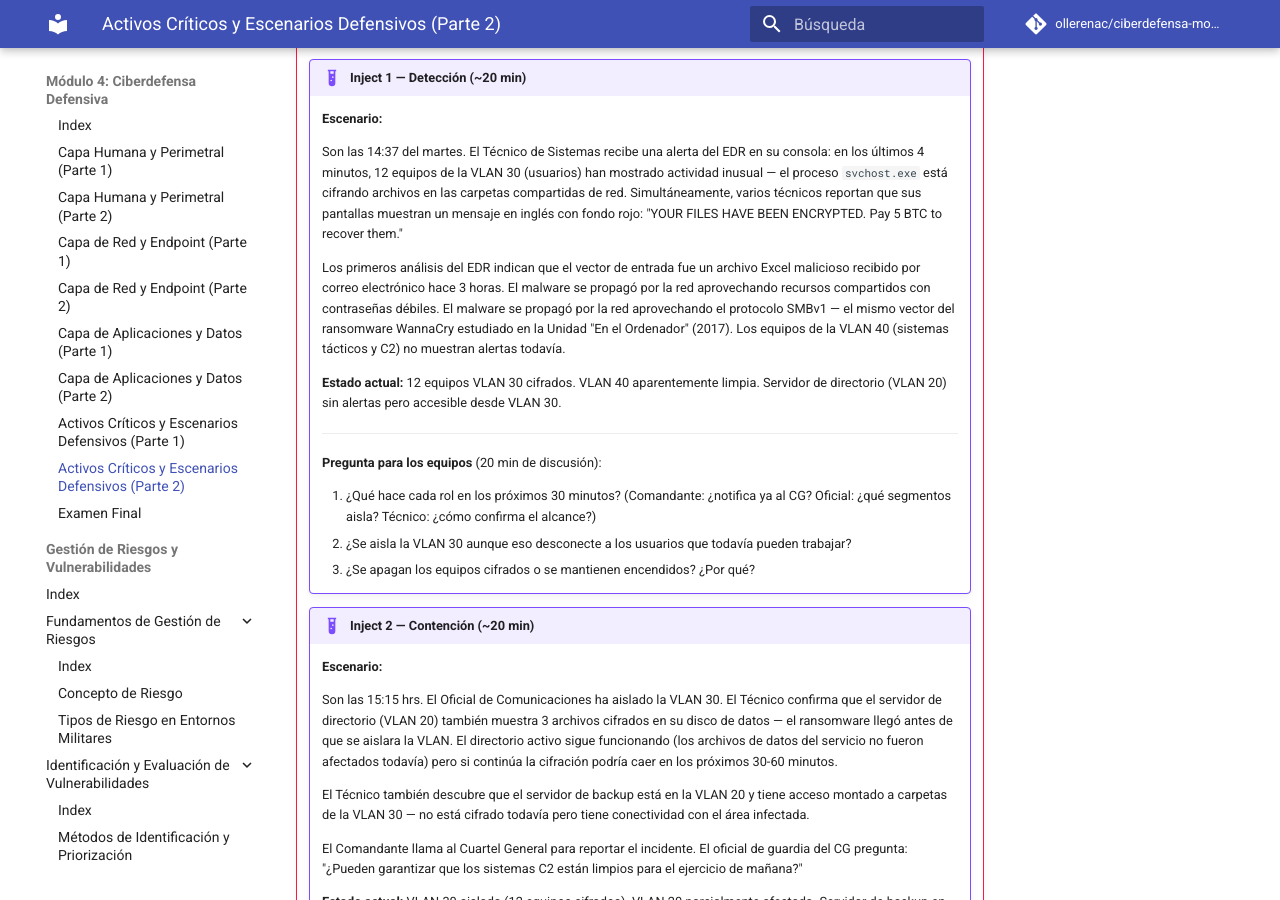
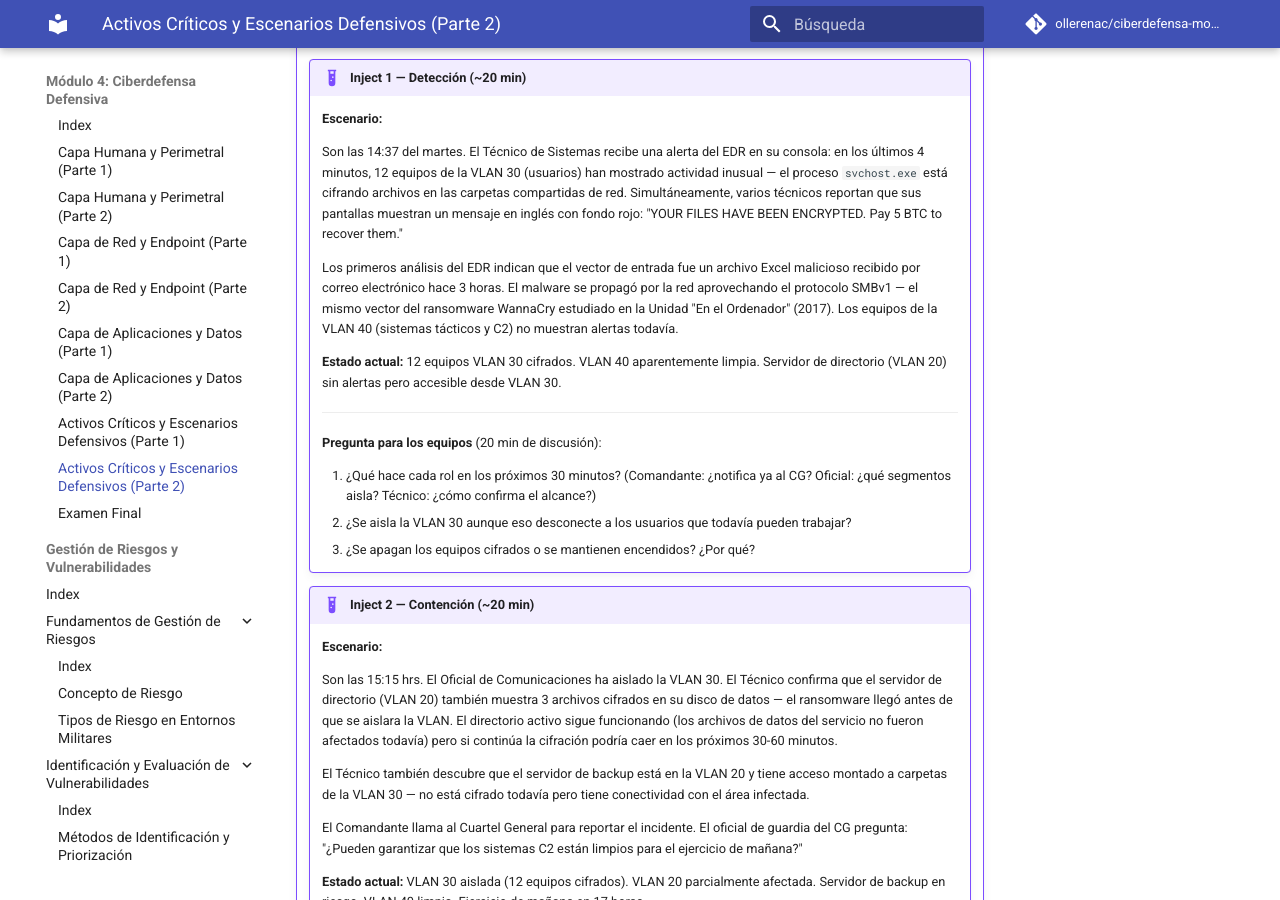
Before and after one commit to ollerenac/ciberdefensa-modulo4, an MkDocs documentation site: the page built from docs/capas-si/defensa-profundidad/capa-activos-criticos-p2.md, in a window 1280 px wide and 900 px high, scrolled down 6054 px. Built offline with MkDocs 1.6.1 and Material for MkDocs 9.7.7, drawn with Linux system fonts in a browser that asks for light colours; comment, search, counter and statistics services are not loaded.

Commit message:
fix(03): apply code review fixes — CR-01 CR-02 WR-01 WR-02 WR-05
CR-01: instructor/lab-auditoria-p1-solucion — §8.13→§8.7 (Protección contra malware)
CR-02: iso27005-riesgo-p2 — nav link now points to lab-auditoria-p1 not examen-parcial
WR-01: capa-activos-criticos-p2 — remove duplicate sentence in tabletop Inject 1
WR-02: capa-activos-criticos-p2 — tabletop outer block !!! danger → !!! example
WR-05: iso27001-requisitos-p1 — remove internal reference 'el formato D-02' from student text

Co-Authored-By: Claude Sonnet 4.6 <noreply@anthropic.com>

```diff
--- a/docs/capas-si/defensa-profundidad/capa-activos-criticos-p2.md
+++ b/docs/capas-si/defensa-profundidad/capa-activos-criticos-p2.md
@@ -191,7 +191,7 @@ El informe de lecciones aprendidas es el mecanismo por el que la organización m
 
         Son las 14:37 del martes. El Técnico de Sistemas recibe una alerta del EDR en su consola: en los últimos 4 minutos, 12 equipos de la VLAN 30 (usuarios) han mostrado actividad inusual — el proceso `svchost.exe` está cifrando archivos en las carpetas compartidas de red. Simultáneamente, varios técnicos reportan que sus pantallas muestran un mensaje en inglés con fondo rojo: "YOUR FILES HAVE BEEN ENCRYPTED. Pay 5 BTC to recover them."
 
-        Los primeros análisis del EDR indican que el vector de entrada fue un archivo Excel malicioso recibido por correo electrónico hace 3 horas. El malware se propagó por la red aprovechando recursos compartidos con contraseñas débiles. El malware se propagó por la red aprovechando el protocolo SMBv1 — el mismo vector del ransomware WannaCry estudiado en la Unidad "En el Ordenador" (2017). Los equipos de la VLAN 40 (sistemas tácticos y C2) no muestran alertas todavía.
+        Los primeros análisis del EDR indican que el vector de entrada fue un archivo Excel malicioso recibido por correo electrónico hace 3 horas. El malware se propagó por la red aprovechando el protocolo SMBv1 — el mismo vector del ransomware WannaCry estudiado en la Unidad "En el Ordenador" (2017). Los equipos de la VLAN 40 (sistemas tácticos y C2) no muestran alertas todavía.
 
         **Estado actual:** 12 equipos VLAN 30 cifrados. VLAN 40 aparentemente limpia. Servidor de directorio (VLAN 20) sin alertas pero accesible desde VLAN 30.
 
```
Also changed, not shown: other parts of docs/capas-si/defensa-profundidad/capa-activos-criticos-p2.md (+1 -1 lines), docs/capas-si/familia-iso27000/iso27001-requisitos-p1.md (+1 -1 lines), docs/capas-si/familia-iso27000/iso27005-riesgo-p2.md (+1 -1 lines), docs/instructor/lab-auditoria-p1-solucion.md (+1 -1 lines).
